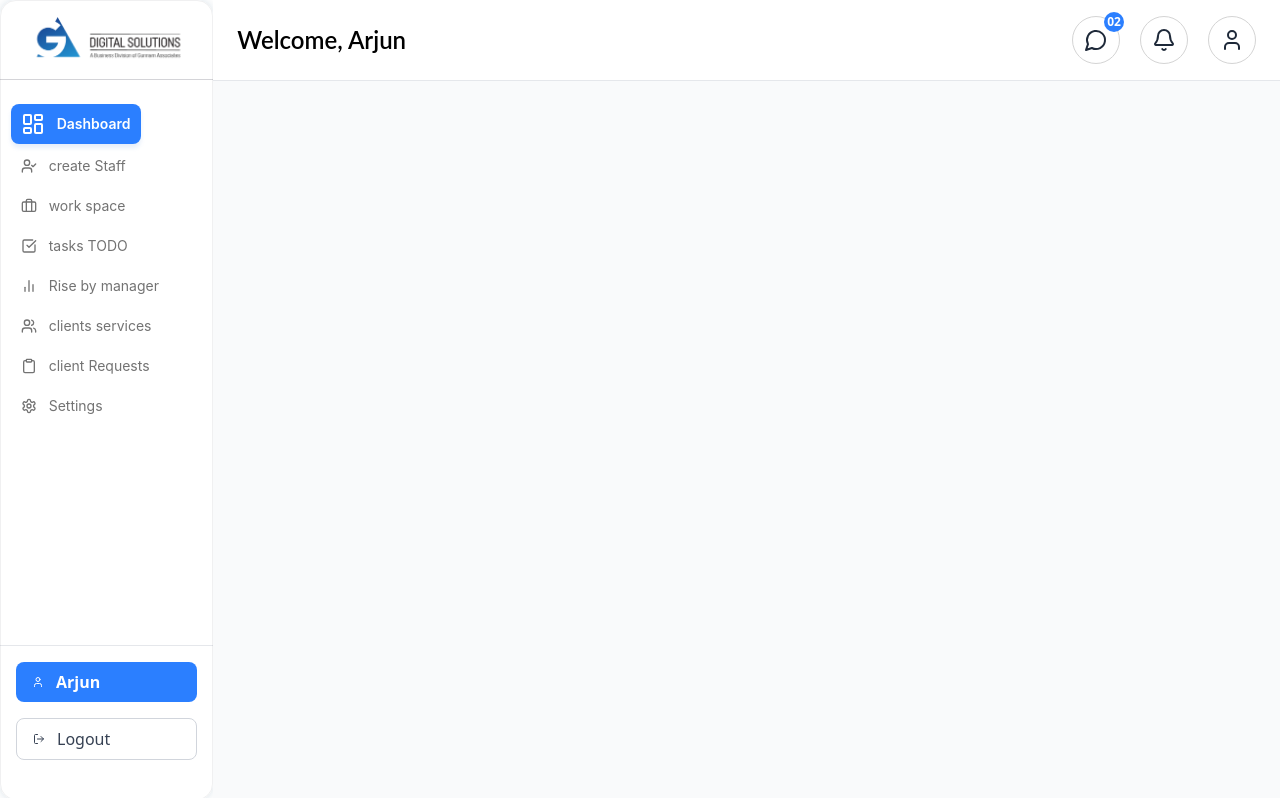
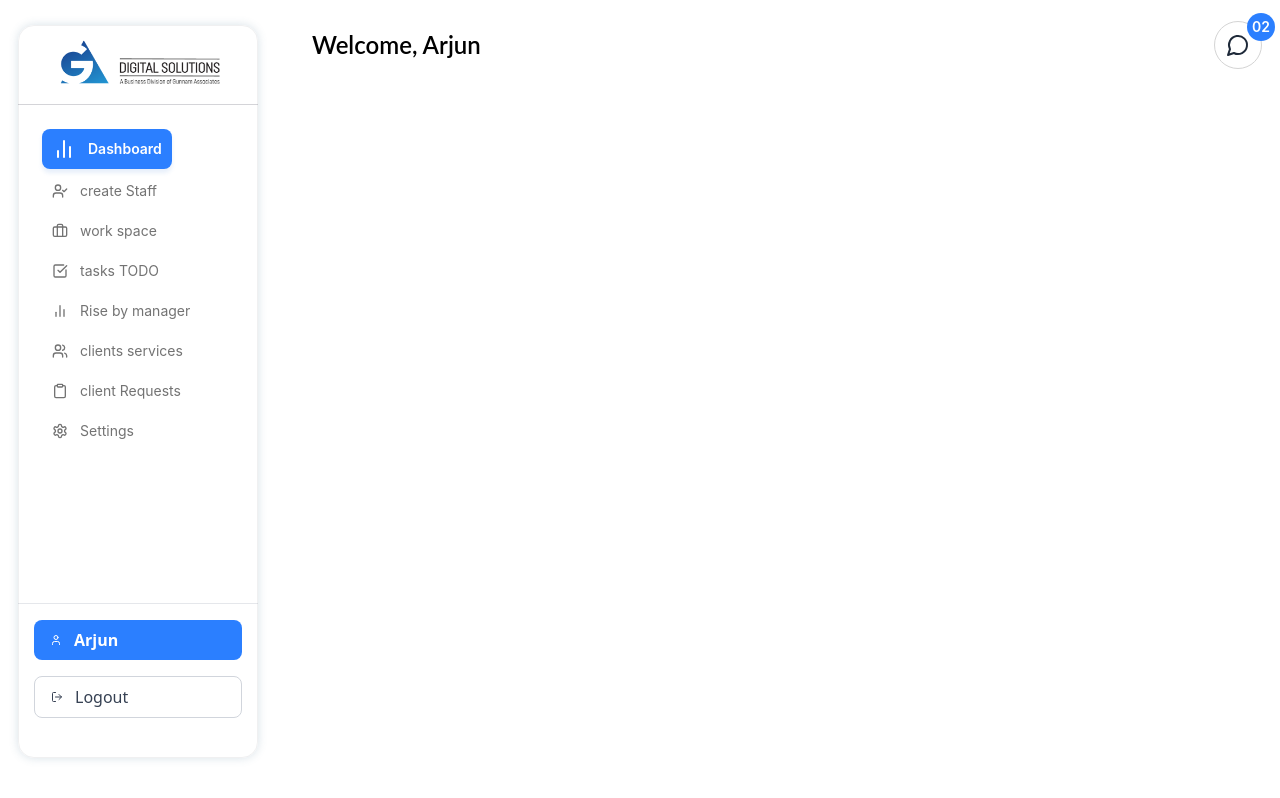
Before and after one commit to pramod-motupalli/GA_Frontend, a React (Vite) app: page /teamlead in a window 1280 px wide. Built offline with nearby package versions, Linux system fonts and the light colour scheme.

Commit message:
adjusted top right icons

```diff
--- a/src/pages/DashboardPage.jsx
+++ b/src/pages/DashboardPage.jsx
@@ -1,66 +1,81 @@
 import React from "react";
 import logo from "../assets/GA.png";
-import {
-  User,
-  LogOut,
-  MessageCircle,
-  Bell,
-  Settings,
-  Users,
-  ClipboardList,
-  Briefcase,
-  CheckSquare,
-  BarChart2,
-  Clipboard,
-  UserCheck,
-  LayoutDashboard,
-} from "lucide-react";
+import { User, LogOut, MessageCircle, Bell, Settings, Users, ClipboardList, Briefcase, CheckSquare, BarChart2, Clipboard, UserCheck } from "lucide-react";
 
 const Dashboard = () => {
   return (
-    <div className="w-full h-screen flex bg-white overflow-hidden">
-      {/* Sidebar */}
-      <div className="w-1/6 h-full pb-6 bg-white rounded-2xl shadow-[0px_0px_10px_0px_rgba(64,108,140,0.20)] outline outline-1 outline-offset-[-1px] outline-zinc-500/10 flex flex-col justify-between items-center overflow-hidden">
+    <div className="w-full h-screen relative bg-white overflow-hidden">
+      <div className="w-60 h-11/12 pb-6 left-[18px] top-[25px] absolute bg-white rounded-2xl shadow-[0px_0px_10px_0px_rgba(64,108,140,0.20)] outline outline-1 outline-offset-[-1px] outline-zinc-500/10 flex flex-col justify-between items-center overflow-hidden">
+
         {/* Scrollable top + menu */}
-        <div className="w-full flex flex-col items-center gap-6 overflow-auto" style={{ maxHeight: 'calc(100vh - 120px)' }}>
+        <div className="self-stretch flex flex-col justify-start items-center gap-6 overflow-auto" style={{ maxHeight: 'calc(100vh - 120px)' }}>
           {/* Logo */}
-          <div className="w-full h-20 p-2.5 border-b border-zinc-300 flex justify-center items-center">
+          <div className="self-stretch h-20 p-2.5 border-b border-zinc-300 flex flex-col justify-center items-center gap-2.5">
             <img src={logo} alt="GA Digital Solutions" className="h-14 object-contain" />
           </div>
 
           {/* Menu Items */}
-          <div className="w-48 flex flex-col items-start gap-1">
+          <div className="w-48 flex flex-col justify-start items-start gap-1">
             <div className="px-2.5 py-2 bg-blue-500 rounded-lg shadow-[0px_4px_4px_0px_rgba(87,144,221,0.14)] inline-flex justify-between items-center">
-              <div className="flex-1 flex items-center gap-3 text-white text-sm font-semibold font-['Inter']">
-                <LayoutDashboard className="w-6 h-6" />
+              <div className="flex-1 flex justify-start items-center gap-3 text-white text-sm font-semibold font-['Inter']">
+                    <BarChart2 className="w-6 h-6" />
                 Dashboard
               </div>
             </div>
 
-            {[
-              { icon: <UserCheck className="w-4 h-4" />, label: "create Staff" },
-              { icon: <Briefcase className="w-4 h-4" />, label: "work space" },
-              { icon: <CheckSquare className="w-4 h-4" />, label: "tasks TODO" },
-              { icon: <BarChart2 className="w-4 h-4" />, label: "Rise by manager" },
-              { icon: <Users className="w-4 h-4" />, label: "clients services" },
-              { icon: <Clipboard className="w-4 h-4" />, label: "client Requests" },
-              { icon: <Settings className="w-4 h-4" />, label: "Settings" },
-            ].map(({ icon, label }, index) => (
-              <div
-                key={index}
-                className="px-2.5 py-2 rounded-lg inline-flex items-center hover:bg-gray-100 cursor-pointer"
-              >
-                <div className="flex-1 flex items-center gap-3 text-neutral-500 text-sm font-normal font-['Inter']">
-                  {icon}
-                  {label}
+            <div className="px-2.5 py-2 rounded-lg inline-flex justify-between items-center hover:bg-gray-100 cursor-pointer">
+              <div className="flex-1 flex justify-start items-center gap-3 text-neutral-500 text-sm font-normal font-['Inter']">
+                <UserCheck className="w-4 h-4" />
+                create Staff
               </div>
             </div>
-            ))}
+
+            <div className="px-2.5 py-2 rounded-lg inline-flex justify-between items-center hover:bg-gray-100 cursor-pointer">
+              <div className="flex-1 flex justify-start items-center gap-3 text-neutral-500 text-sm font-normal font-['Inter']">
+                <Briefcase className="w-4 h-4" />
+                work space
+              </div>
+            </div>
+
+            <div className="px-2.5 py-2 rounded-lg inline-flex justify-between items-center hover:bg-gray-100 cursor-pointer">
+              <div className="flex-1 flex justify-start items-center gap-3 text-neutral-500 text-sm font-normal font-['Inter']">
+                <CheckSquare className="w-4 h-4" />
+                tasks TODO
+              </div>
+            </div>
+
+            <div className="px-2.5 py-2 rounded-lg inline-flex justify-between items-center hover:bg-gray-100 cursor-pointer">
+              <div className="flex-1 flex justify-start items-center gap-3 text-neutral-500 text-sm font-normal font-['Inter']">
+                <BarChart2 className="w-4 h-4" />
+                Rise by manager
+              </div>
+            </div>
+
+            <div className="px-2.5 py-2 rounded-lg inline-flex justify-between items-center hover:bg-gray-100 cursor-pointer">
+              <div className="flex-1 flex justify-start items-center gap-3 text-neutral-500 text-sm font-normal font-['Inter']">
+                <Users className="w-4 h-4" />
+                clients services
+              </div>
+            </div>
+
+            <div className="px-2.5 py-2 rounded-lg inline-flex justify-between items-center hover:bg-gray-100 cursor-pointer">
+              <div className="flex-1 flex justify-start items-center gap-3 text-neutral-500 text-sm font-normal font-['Inter']">
+                <Clipboard className="w-4 h-4" />
+                client Requests
+              </div>
+            </div>
+
+            <div className="px-2.5 py-2 rounded-lg inline-flex justify-between items-center hover:bg-gray-100 cursor-pointer">
+              <div className="flex-1 flex justify-start items-center gap-3 text-neutral-500 text-sm font-normal font-['Inter']">
+                <Settings className="w-4 h-4" />
+                Settings
+              </div>
+            </div>
           </div>
         </div>
 
         {/* Bottom Buttons */}
-        <div className="flex flex-col items-start gap-4 p-4 border-t border-gray-200 w-full">
+        <div className="flex flex-col justify-start items-start gap-4 p-4 border-t border-gray-200 w-full">
           <button className="w-full flex items-center gap-3 bg-blue-500 rounded-lg px-4 py-2 text-white font-semibold hover:bg-blue-600 transition">
             <User className="w-3 h-3" />
             Arjun
@@ -72,34 +87,22 @@ const Dashboard = () => {
         </div>
       </div>
 
-      {/* Main Content */}
-      <div className="flex-1 h-full flex flex-col">
-        {/* Top Header */}
-        <div className="w-full px-6 py-4 flex justify-between items-center border-b border-gray-200 bg-white">
-          <div className="text-black text-2xl font-semibold font-['Lato']">
-            Welcome, Arjun
-          </div>
-          <div className="flex items-center gap-5">
-            <div className="relative">
-              <div className="w-12 h-12 p-3 bg-white rounded-full outline outline-1 outline-offset-[-1px] outline-neutral-300 flex justify-center items-center">
+      {/* Header + right icons */}
+      <div className="w-[1102px] left-[312px] top-[21px] absolute inline-flex justify-between items-center">
+        <div className="justify-start text-black text-2xl font-semibold font-['Lato']">Welcome, Arjun</div>
+        <div className="flex justify-start items-center gap-7">
+          <div className="w-12 h-12 p-3 relative bg-white rounded-[34px] outline outline-1 outline-offset-[-1px] outline-neutral-300 flex justify-center items-center gap-2.5">
             <MessageCircle className="w-6 h-6 text-gray-800" />
-              </div>
-              <div className="absolute -top-1 -right-1 w-5 h-5 bg-blue-500 rounded-full flex items-center justify-center">
-                <div className="text-white text-xs font-semibold">02</div>
+            <div className="w-7 h-7 left-[33px] top-[-8px] absolute bg-blue-500 rounded-3xl overflow-hidden flex justify-center items-center">
+              <div className="text-white text-sm font-semibold font-['Inter']">02</div>
             </div>
           </div>
-            <div className="w-12 h-12 p-3 bg-white rounded-full outline outline-1 outline-offset-[-1px] outline-neutral-300 flex justify-center items-center">
+          <div className="w-12 h-12 p-3 bg-white rounded-[34px] outline outline-1 outline-offset-[-1px] outline-neutral-300 flex justify-center items-center gap-2.5">
             <Bell className="w-6 h-6 text-gray-800" />
           </div>
-            <div className="w-12 h-12 p-3 bg-white rounded-full outline outline-1 outline-offset-[-1px] outline-neutral-300 flex justify-center items-center">
+          <div className="p-3 bg-white rounded-[48px] outline outline-1 outline-offset-[-1px] outline-neutral-300 flex justify-start items-center gap-2.5">
             <User className="w-6 h-6 text-gray-800" />
           </div>
-          </div>
-        </div>
-
-        {/* Page Content Area (can be filled later) */}
-        <div className="flex-1 p-6 bg-gray-50 overflow-auto">
-          {/* Add dashboard cards, charts, or other components here */}
         </div>
       </div>
     </div>
```
Lines whose indentation alone changed are shown as unchanged.
